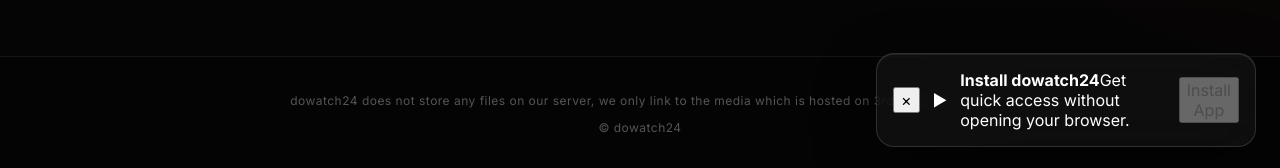
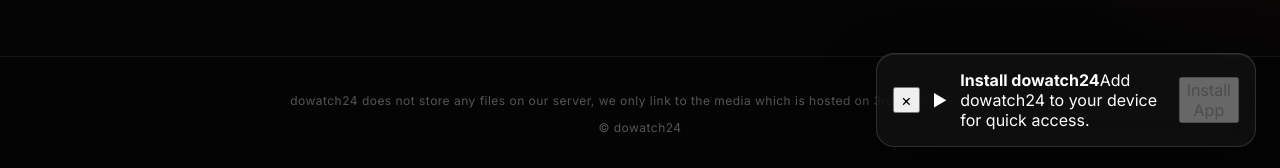
Before and after one commit to hshshd6262/dowatch24, a React (Vite) app: page / in a window 1280 px wide. Shown: the part 629-797 px from the top of the page. Built offline with nearby package versions, Linux system fonts and the light colour scheme; no server answers.

Commit message:
improve install popup

```diff
--- a/src/components/InstallButton.jsx
+++ b/src/components/InstallButton.jsx
@@ -9,14 +9,12 @@
   const [visible, setVisible] = useState(false)
 
   useEffect(() => {
-    // Don't show the website install banner if already installed.
     const isStandalone =
       window.matchMedia('(display-mode: standalone)').matches ||
       window.navigator.standalone === true
 
     if (isStandalone) return
 
-    // Don't show again if the user recently dismissed it.
     const dismissedUntil = localStorage.getItem(DISMISS_KEY)
 
     if (dismissedUntil && Date.now() < Number(dismissedUntil)) {
@@ -25,9 +23,7 @@
 
     const handleBeforeInstallPrompt = (event) => {
       event.preventDefault()
-
       setInstallPrompt(event)
-      setVisible(true)
     }
 
     window.addEventListener(
@@ -35,7 +31,7 @@
       handleBeforeInstallPrompt
     )
 
-    // Give Chrome a moment to fire beforeinstallprompt.
+    // Always show our custom popup.
     const timer = setTimeout(() => {
       setVisible(true)
     }, 1500)
@@ -51,9 +47,7 @@
   }, [])
 
   async function installApp() {
-    if (!installPrompt) {
-      return
-    }
+    if (!installPrompt) return
 
     installPrompt.prompt()
 
@@ -84,10 +78,7 @@
       localStorage.removeItem(DISMISS_KEY)
     }
 
-    window.addEventListener(
-      'appinstalled',
-      handleAppInstalled
-    )
+    window.addEventListener('appinstalled', handleAppInstalled)
 
     return () => {
       window.removeEventListener(
@@ -104,7 +95,7 @@
       <button
         className={styles.close}
         onClick={closeBanner}
-        aria-label="Close install message"
+        aria-label="Close"
       >
         ×
       </button>
@@ -117,7 +108,7 @@
         <strong>Install dowatch24</strong>
 
         <span>
-          Get quick access without opening your browser.
+          Add dowatch24 to your device for quick access.
         </span>
       </div>
 
```
Also changed, not shown: 2 other files (tests, documents, lock files or other folders).
